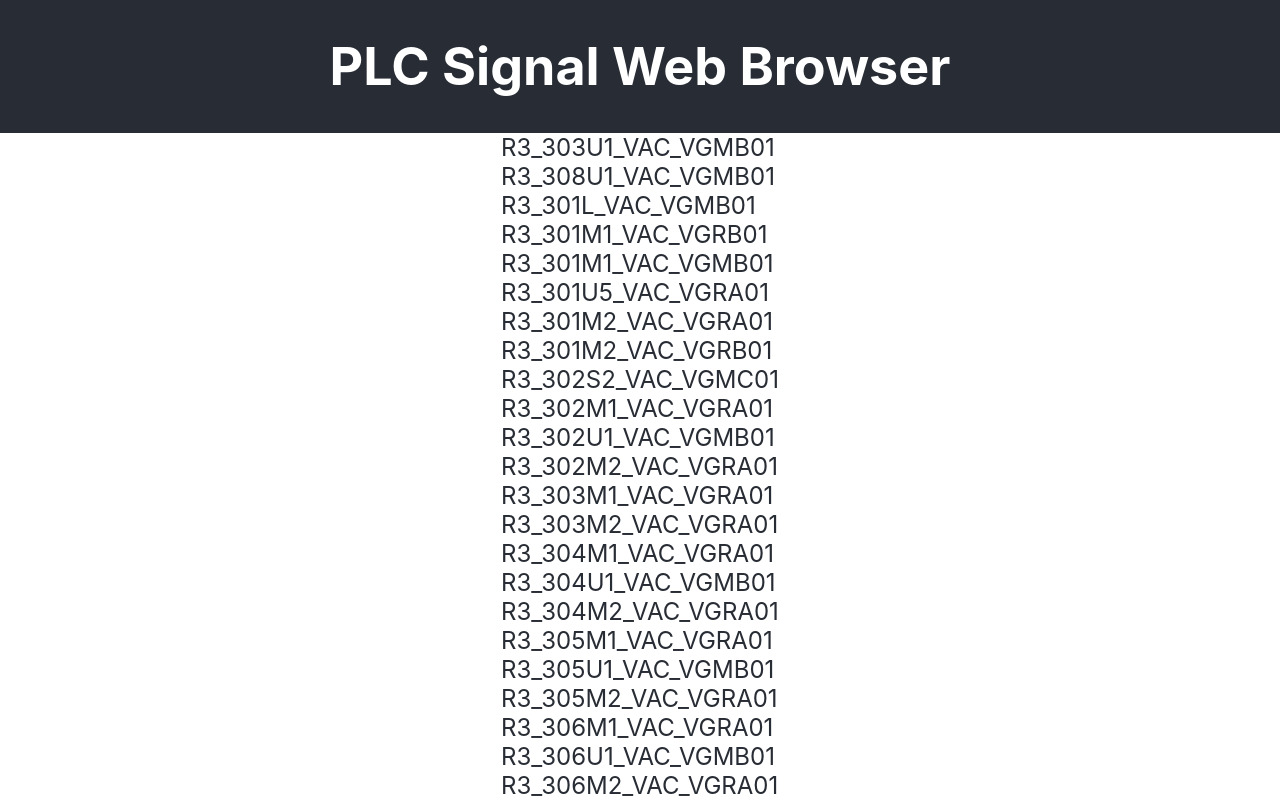
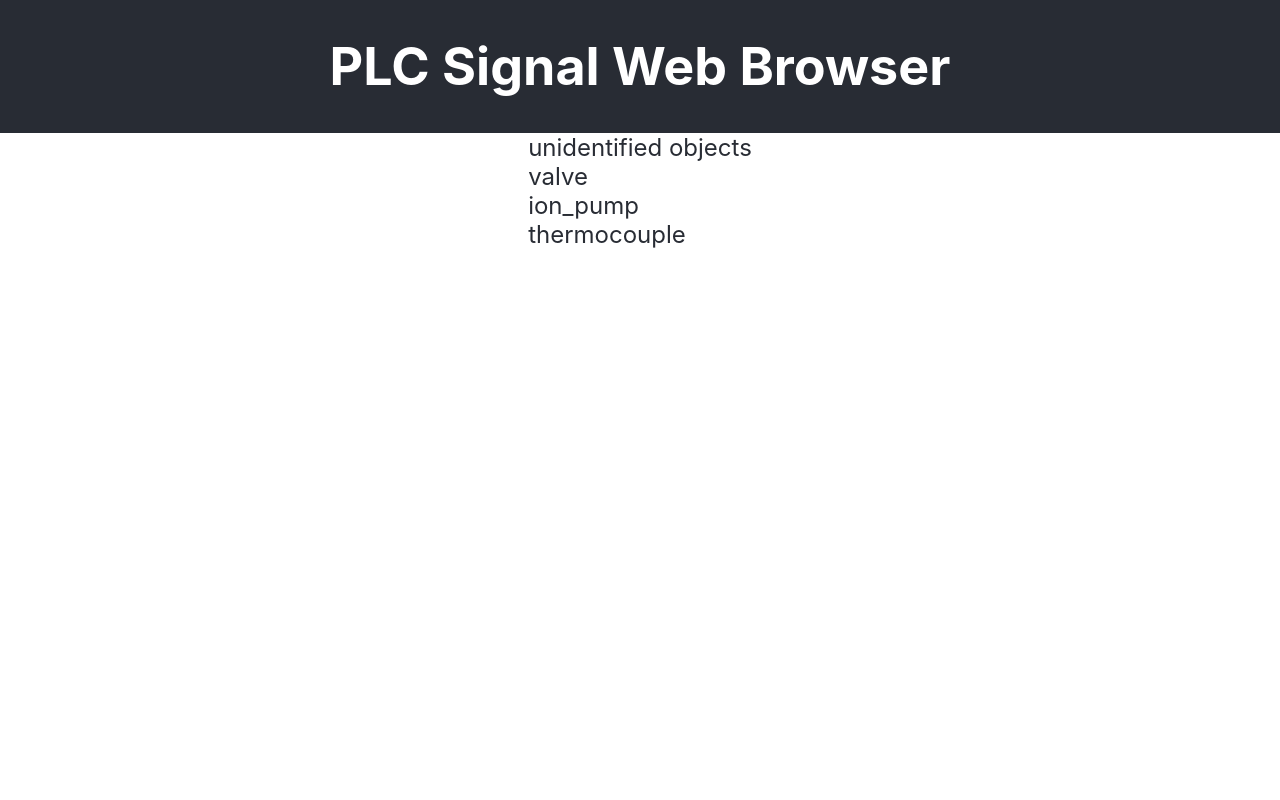
Before and after one commit to stevemolloy/signal_web, a React (Create React App) app: page / in a window 1280 px wide. Shown: the top 800 px of the page. Built offline with nearby package versions, Linux system fonts and the light colour scheme.

Commit message:
ul list clickable to drill down (sorta)

```diff
--- a/src/App.js
+++ b/src/App.js
@@ -13,7 +13,16 @@ class App extends Component {
   }
 
   componentDidMount() {
-    this.setState({ data });
+    this.setState({
+      data: data,
+      display_data: data
+    });
+  }
+
+  clickHandler = (val) => {
+    this.setState({
+      display_data: this.state.data[val]
+    });
   }
 
   render() {
@@ -22,7 +31,8 @@ class App extends Component {
         <Header title="PLC Signal Web Browser"/>
         <Body
           text="PLC Signal Web Browser"
-          data={this.state.data}
+          data={this.state.display_data}
+          clickHandler={this.clickHandler.bind(this)}
         />
       </>
     );
--- a/src/Components/Body.js
+++ b/src/Components/Body.js
@@ -1,15 +1,18 @@
 import React from 'react';
 
 const body = (props) =>  {
-  if (!props.data) {
-    return <></>;
-  }
-  const pnvlvs = Object.keys(
-    props.data.valve.pneumatic
+  if (!props.data) return <></>;
+
+  const sig_objs = Object.keys(props.data);
+  const listconts = sig_objs.map((valve) =>
+    <li
+      onClick={(e) => props.clickHandler(valve, e)}
+      key={valve}
+    >
+        {valve}
+    </li>
   );
-  const listconts = pnvlvs.map((valve) =>
-    <li>{valve}</li>
-  );
+
   return (
     <div className="App-body">
       <ul>
```
